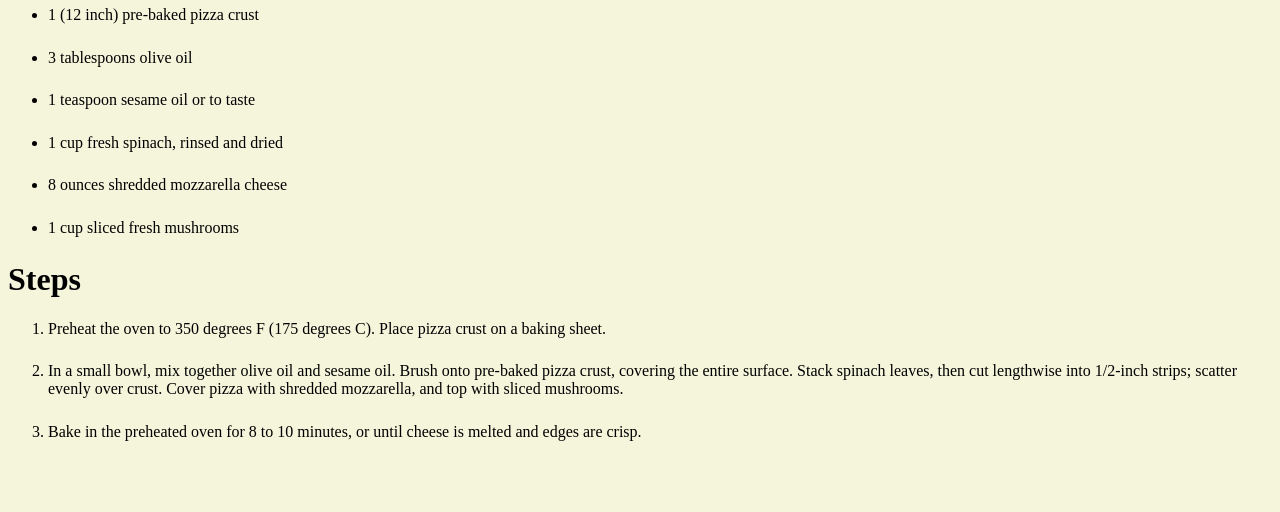
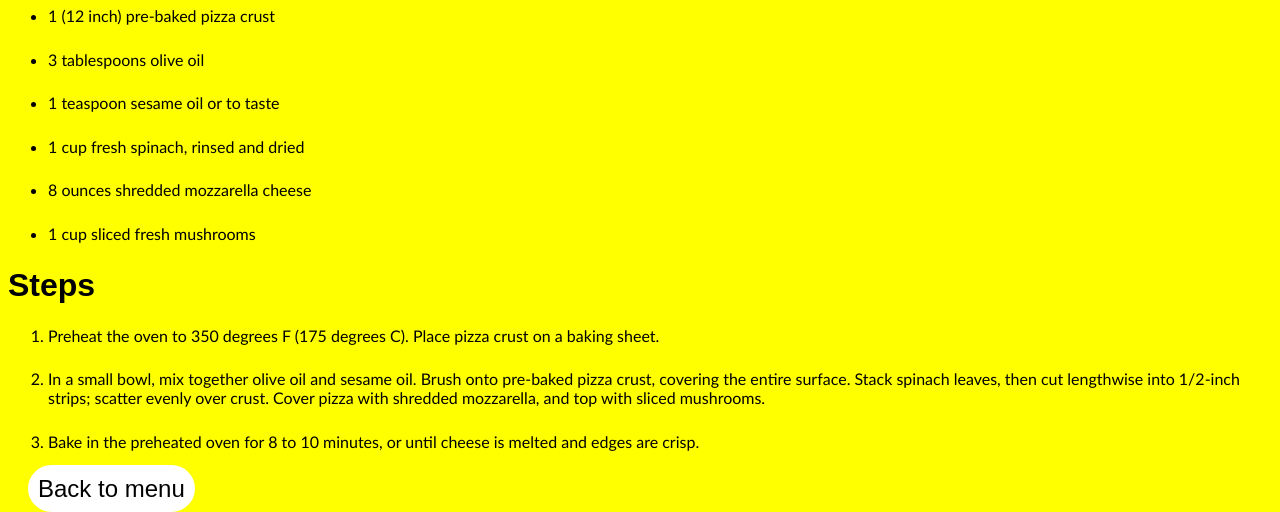
Before and after one commit to apetranov/odin-recipes, a plain HTML site: page recipes/pizza.html in a window 1280 px wide. Shown: the part 729-1241 px from the top of the page. Before the commit the page ends 1194 px from the top, so only its background shows below. Drawn offline with Linux system fonts and the light colour scheme.

Commit message:
Add new styles

```diff
--- a/recipes/pizza.html
+++ b/recipes/pizza.html
@@ -39,5 +39,7 @@
         melted and edges are crisp.
       </li>
     </ol>
+
+    <a href="../index.html">Back to menu</a>
   </body>
 </html>
--- a/recipes/style.css
+++ b/recipes/style.css
@@ -3,9 +3,40 @@ img {
 }
 
 body {
-  background-color: beige;
+  background-color: yellow;
 }
 
 li {
   margin-bottom: 2%;
 }
+
+h1,
+a {
+  font-family: "Brush Script MT", sans-serif;
+}
+
+a {
+  margin: 20px;
+  font-size: 24px;
+  text-decoration: none;
+  color: black;
+  background-color: white;
+  padding: 10px;
+  border-radius: 30px;
+}
+
+a:hover {
+  color: white;
+  background-color: black;
+  padding: 10px;
+  border-radius: 30px;
+}
+
+* {
+  font-family: "Trebuchet MS", sans-serif;
+}
+
+img {
+  border-radius: 30px;
+  box-shadow: 12px 12px 96px -33px rgba(0, 0, 0, 0.87);
+}
--- /dev/null
+++ b/style.css
@@ -0,0 +1,24 @@
+* {
+  font-family: "Brush Script MT", sans-serif;
+}
+
+a {
+  text-decoration: none;
+  font-size: 24px;
+  color: black;
+}
+
+li {
+  margin-bottom: 20px;
+}
+
+a:hover {
+  color: white;
+  background-color: black;
+  border-radius: 10px;
+  padding: 10px;
+}
+
+body {
+  background-color: yellow;
+}
```
Also changed, not shown: index.html (+1 -0 lines), recipes/cookies.html (+2 -0 lines), recipes/lasagna.html (+2 -0 lines).
